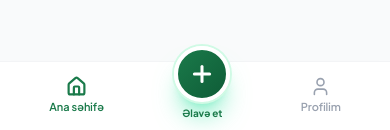
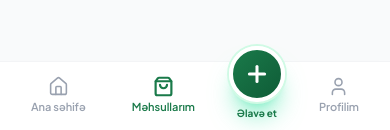
Before and after one commit to elxanxanlarov/belink-nextjs, a Next.js app: page /dashboard/1 in a window 390 px wide. Shown: the part 711-841 px from the top of the page. Built offline with nearby package versions, Linux system fonts and the light colour scheme; no server answers; the database is empty; sample sign-in values are in the browser's storage.

Commit message:
feat: implement mobile-responsive BottomNav component for dashboard navigation

```diff
--- a/components/dashboard/BottomNav.tsx
+++ b/components/dashboard/BottomNav.tsx
@@ -2,7 +2,7 @@
 
 import React from "react";
 import Link from "next/link";
-import { Home, Plus, User, ExternalLink } from "lucide-react";
+import { Home, Plus, User, ExternalLink, ShoppingBag } from "lucide-react";
 import { DashboardTab } from "@/types";
 
 export interface BottomNavProps {
@@ -20,6 +20,16 @@ export const BottomNav: React.FC<BottomNavProps> = ({
 }) => {
   return (
     <div className="fixed bottom-0 left-0 right-0 z-40 bg-white border-t border-gray-100 flex md:hidden items-end justify-around px-2 pb-3 pt-1 safe-bottom shadow-lg select-none">
+      {/* 1. Ana səhifə (Yönləndirir /) */}
+      <Link
+        href="/"
+        className="flex flex-col items-center gap-0.5 px-3 py-1.5 rounded-xl text-[11px] font-semibold text-gray-400 hover:text-gray-600 transition-all"
+      >
+        <Home size={21} strokeWidth={1.8} />
+        <span>Ana səhifə</span>
+      </Link>
+
+      {/* 2. Məhsullarım (Tab: products) */}
       <button
         onClick={() => onTabChange("products")}
         className={`flex flex-col items-center gap-0.5 px-3 py-1.5 rounded-xl text-[11px] font-semibold transition-all cursor-pointer ${
@@ -28,10 +38,11 @@ export const BottomNav: React.FC<BottomNavProps> = ({
             : "text-gray-400 hover:text-gray-600"
         }`}
       >
-        <Home size={21} strokeWidth={activeTab === "products" ? 2.5 : 1.8} />
-        <span>Ana səhifə</span>
+        <ShoppingBag size={21} strokeWidth={activeTab === "products" ? 2.5 : 1.8} />
+        <span>Məhsullarım</span>
       </button>
 
+      {/* 3. Ortada + (Əlavə et modalı) */}
       <div className="relative flex flex-col items-center -mt-5">
         <button
           onClick={onOpenAddModal}
@@ -43,6 +54,7 @@ export const BottomNav: React.FC<BottomNavProps> = ({
         <span className="text-[10px] font-bold text-[#1a7a4a] mt-1">Əlavə et</span>
       </div>
 
+      {/* 4. Profilim (Tab: profile) */}
       <button
         onClick={() => onTabChange("profile")}
         className={`flex flex-col items-center gap-0.5 px-3 py-1.5 rounded-xl text-[11px] font-semibold transition-all cursor-pointer ${
@@ -55,6 +67,7 @@ export const BottomNav: React.FC<BottomNavProps> = ({
         <span>Profilim</span>
       </button>
 
+      {/* 5. Mağazam (Yönləndirir /:username) */}
       {username && (
         <Link
           href={`/${username}`}
```
